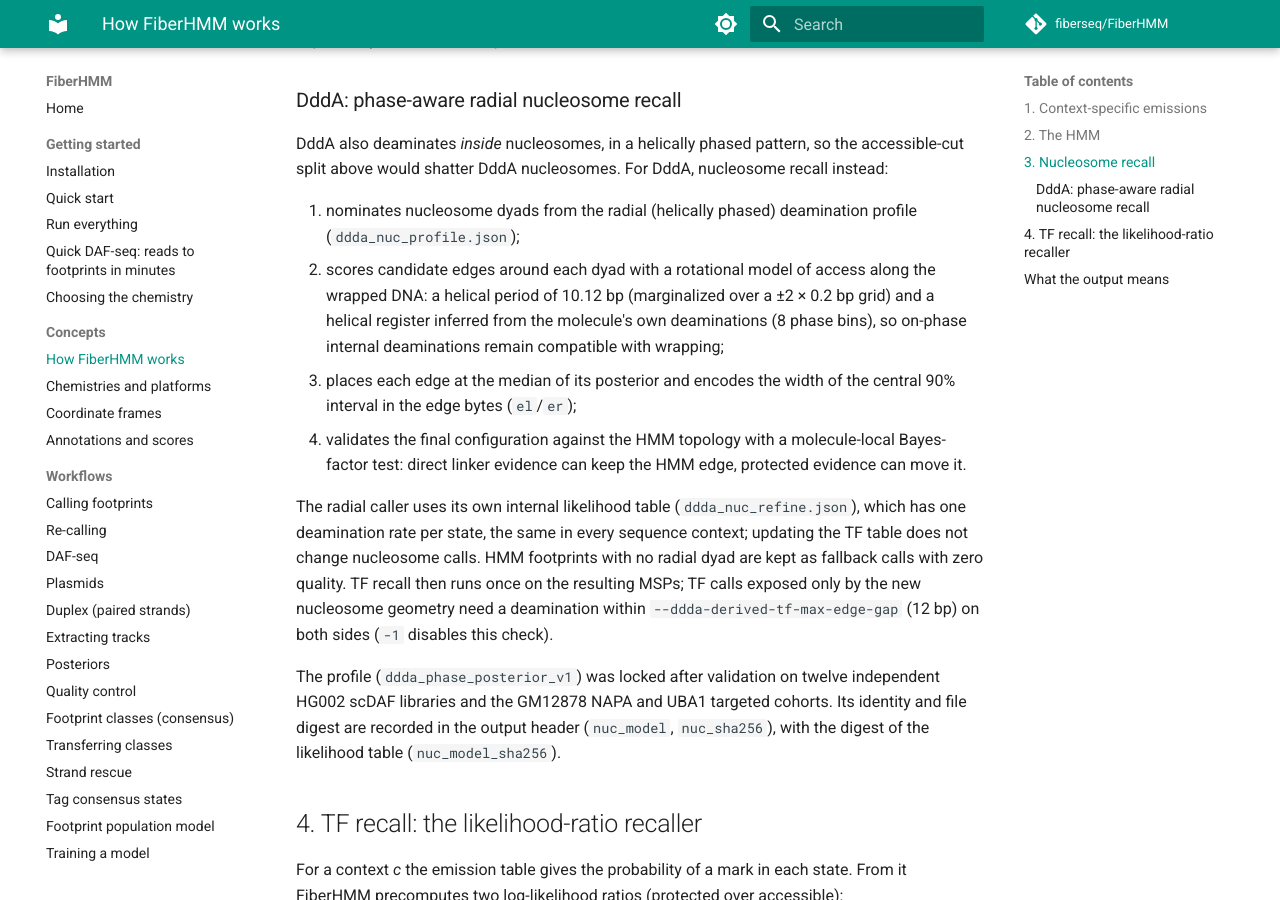
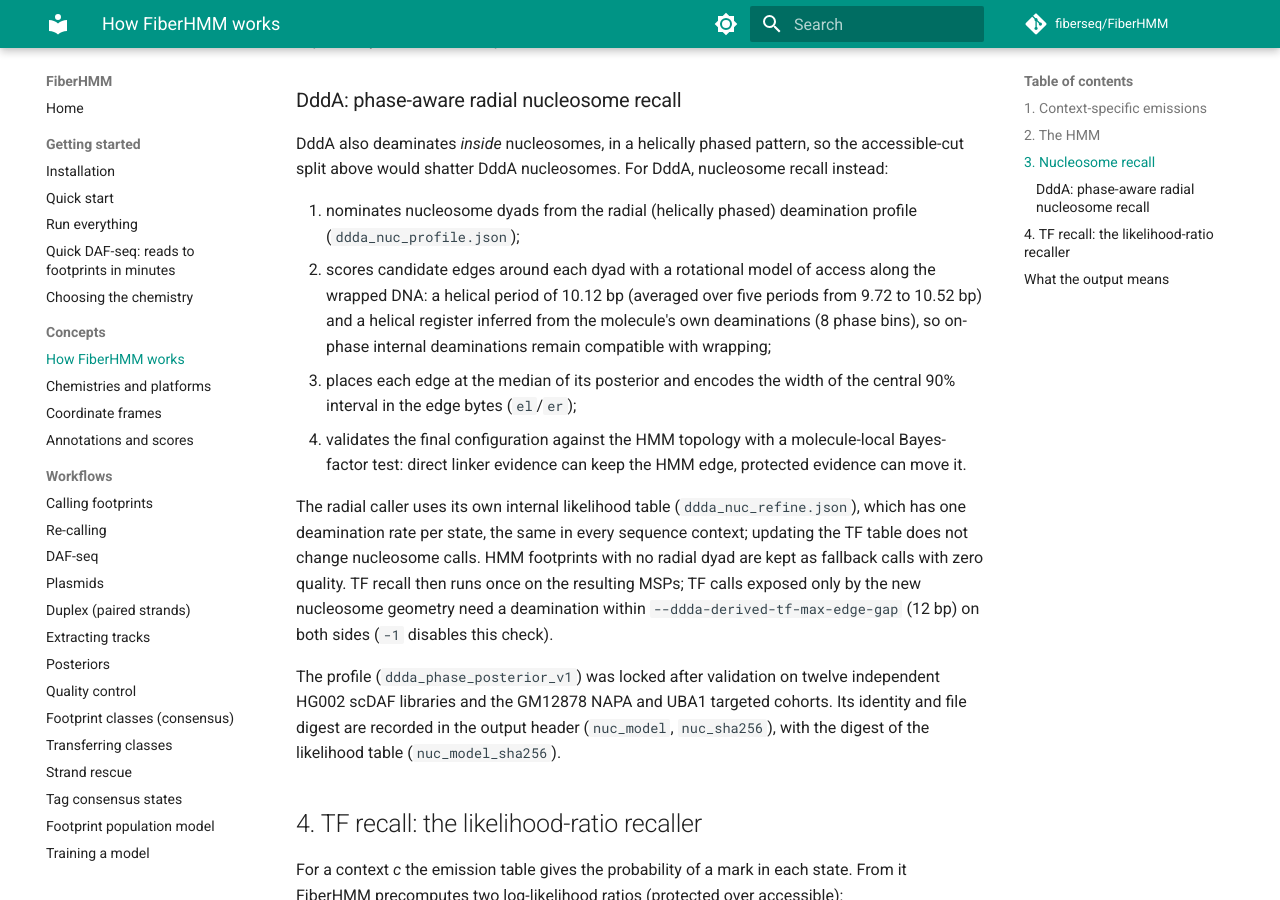
Before and after one commit to fiberseq/FiberHMM, an MkDocs documentation site: the page built from docs/concepts/how-it-works.md, in a window 1280 px wide and 900 px high, scrolled down 2409 px. Built offline with MkDocs 1.6.1 and Material for MkDocs 9.7.7, drawn with Linux system fonts in a browser that asks for light colours; comment, search, counter and statistics services are not loaded.

Commit message:
docs: one name for 3.0 nucleosome recall; plain DddA period grid
Co-Authored-By: Claude Opus 5.5 (1M context) <noreply@anthropic.com>

```diff
--- a/docs/concepts/how-it-works.md
+++ b/docs/concepts/how-it-works.md
@@ -111,8 +111,8 @@ the accessible-cut split above would shatter DddA nucleosomes. For DddA, nucleos
 1. nominates nucleosome dyads from the radial (helically phased) deamination
    profile (`ddda_nuc_profile.json`);
 2. scores candidate edges around each dyad with a rotational model of
-   access along the wrapped DNA: a helical period of 10.12 bp (marginalized
-   over a ±2 × 0.2 bp grid) and a helical register inferred from the
+   access along the wrapped DNA: a helical period of 10.12 bp (averaged
+   over five periods from 9.72 to 10.52 bp) and a helical register inferred from the
    molecule's own deaminations (8 phase bins), so on-phase internal
    deaminations remain compatible with wrapping;
 3. places each edge at the median of its posterior and encodes the width of
```
Also changed, not shown: CHANGELOG.md (+2 -2 lines), docs/upgrading.md (+2 -2 lines).
